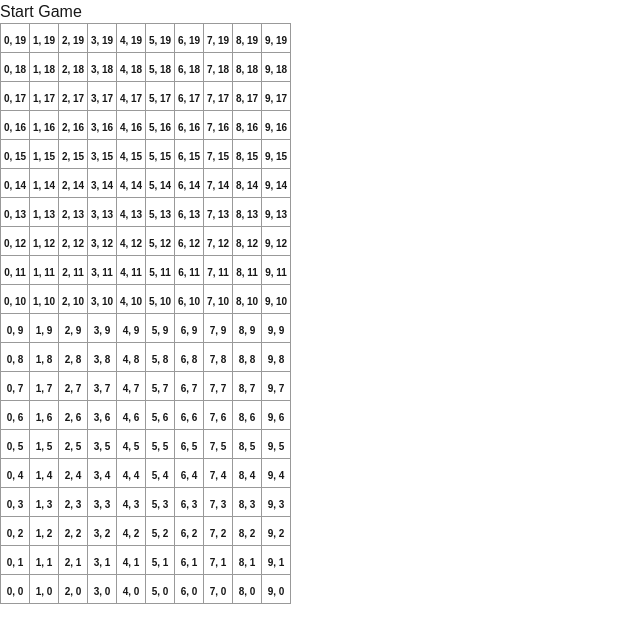
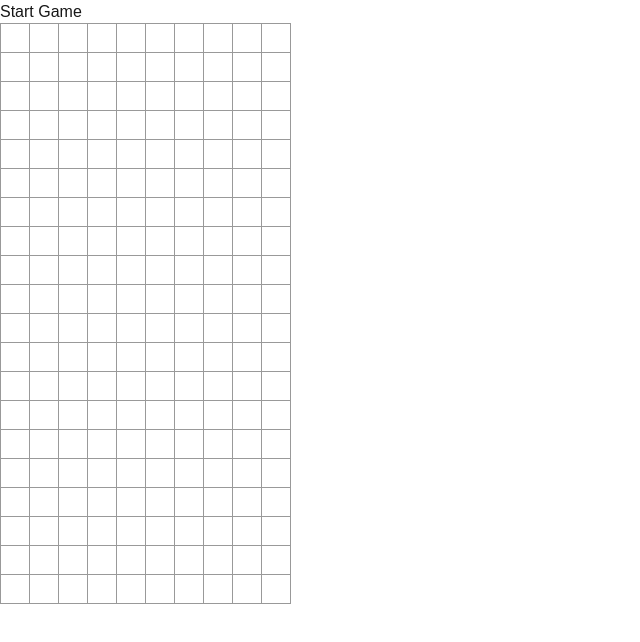
Before and after one commit to bhan-trinh/tetris, a Next.js app: page / in a window 1280 px wide. Shown: the top 642 px of the page, without its empty margins (0-640 px from the left). Built offline with nearby package versions, Linux system fonts and the light colour scheme.

Commit message:
Add suggestions comment

```diff
--- a/src/app/page.tsx
+++ b/src/app/page.tsx
@@ -1,6 +1,13 @@
 'use client'
 import React, { useEffect, useRef, useState } from "react";
 import { Tetromino } from "./tetromino";
+
+/*
+Alternatives to improve code
+- Tuck all movement into 1 function
+- Consider making useRef of the currentPosition
+- currentPiece is still needed for Rotation
+ */
 
 export default function Game(){
   const xPosCurrent = useRef(4);
@@ -80,6 +87,7 @@ export default function Game(){
   }
 
   function moveLeft(){
+
     if (xPosCurrent.current > 0) {
     var newArray = removePiece();
     xPosCurrent.current -= 1; // why does this work and not setState?
@@ -97,7 +105,13 @@ export default function Game(){
     }
   }
 
+  function checkCollision(){
+
+  }
+
   function moveDown(){
+    var skirt = getSkirt()
+
     if (yPosCurrent.current == 0) {
       place()
     }
@@ -157,6 +171,8 @@ export default function Game(){
   }
 
   function place(){
+    console.log(yPosCurrent.current)
+    console.log(bodyCurrentPiece.current)
     var positionCurrentPiece = calculatePosition(bodyCurrentPiece.current, xPosCurrent.current, yPosCurrent.current)
     // Lock the current piece in place
     var newArray = [...currentBoardArray];
@@ -164,7 +180,6 @@ export default function Game(){
       newArray[x][y] = 2;
     }
 
-    console.log("Locked!")
     // Create new piece
     bodyCurrentPiece.current = createPiece();
     xPosCurrent.current = 4;
@@ -179,8 +194,8 @@ export default function Game(){
   }
 
   function makeFallingPiece(){
+    moveDown();
     let timer = setTimeout(makeFallingPiece, 1000);
-    moveDown();
   }
 
     return (<div>
@@ -214,7 +229,7 @@ function Cell({ xPos, yPos, filled }){
   if (filled)
     return (<div className="filled-cell"></div>)
 
-  return (<div className="cell">{xPos}, {yPos}</div>);
+  return (<div className="cell"></div>);
 }
 
 function createEmptyArray( rows: number, columns: number ){
```
